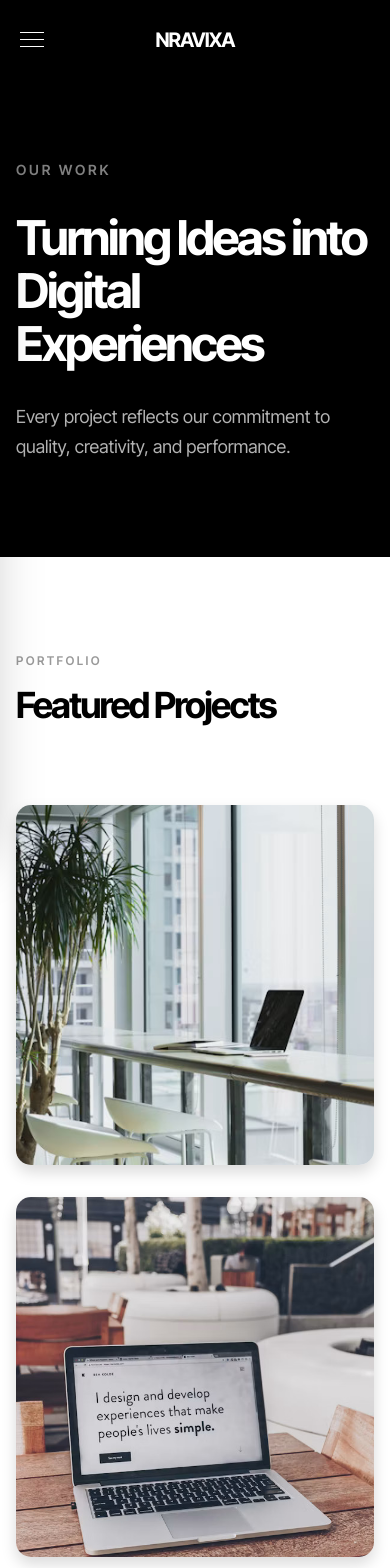
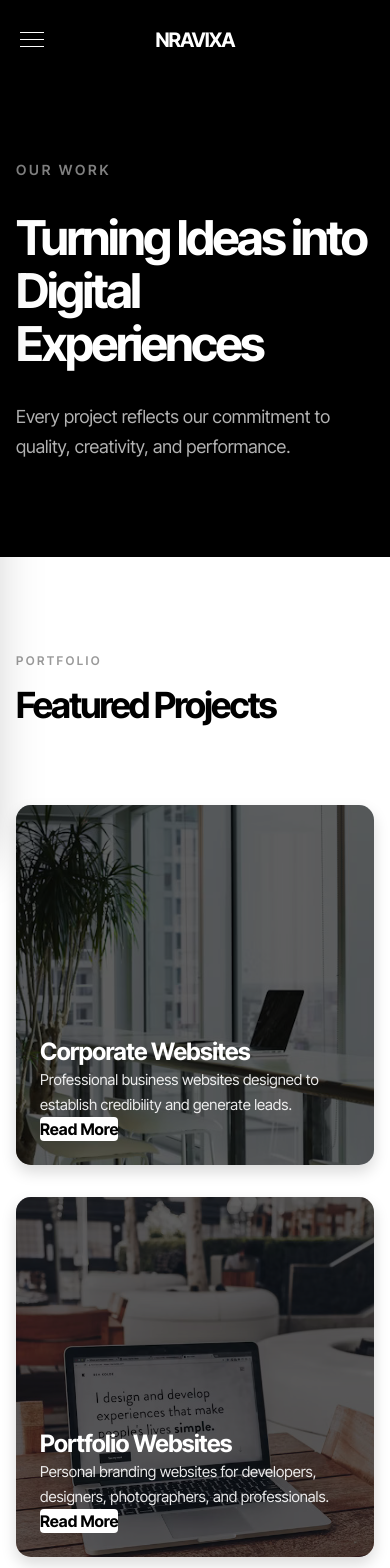
Before and after one commit to nravixa/NRAVIXA, a Next.js app: page /work in a window 390 px wide. Shown: the top 1568 px of the page. Built offline with nearby package versions, Linux system fonts and the light colour scheme.

Commit message:
Mobile view

```diff
--- a/src/components/sections/Concepts.tsx
+++ b/src/components/sections/Concepts.tsx
@@ -1,4 +1,5 @@
 import React from "react";
+import Image from "next/image";
 import { Container } from "../layout/Container";
 import { Section } from "../layout/Section";
 import { Content } from "../layout/Content";
@@ -59,11 +60,18 @@ export function Concepts() {
                 <div className="w-full md:w-2/3 aspect-[4/3] bg-[#f8f8f8] border border-black/5 overflow-hidden relative cursor-pointer">
                   {/* Internal image placeholder that scales on hover */}
                   <div
-                    className={`absolute inset-0 transition-transform duration-[800ms] ease-premium group-hover:scale-105 flex items-center justify-center ${concept.image ? "bg-cover bg-center" : "bg-black/5"}`}
-                    style={concept.image ? { backgroundImage: `url(${concept.image})` } : {}}
+                    className="absolute inset-0 transition-transform duration-[800ms] ease-premium group-hover:scale-105 flex items-center justify-center bg-black/5"
                   >
-                    {!concept.image && (
-                      <span className="text-black/20 font-medium tracking-widest text-sm uppercase">
+                    {concept.image ? (
+                      <Image
+                        src={concept.image}
+                        alt={concept.title}
+                        fill
+                        className="object-cover"
+                        sizes="(max-width: 768px) 100vw, 66vw"
+                      />
+                    ) : (
+                      <span className="text-black/20 font-medium tracking-widest text-sm uppercase relative z-10">
                         Image Placeholder
                       </span>
                     )}
--- a/src/components/sections/Services.tsx
+++ b/src/components/sections/Services.tsx
@@ -1,4 +1,5 @@
 import React from "react";
+import Image from "next/image";
 import { Container } from "../layout/Container";
 import { Section } from "../layout/Section";
 import { Content } from "../layout/Content";
@@ -36,14 +37,18 @@ export function Services() {
               <div
                 key={service.title}
                 className="relative w-full h-[400px] overflow-hidden group cursor-pointer rounded-none"
+                tabIndex={0}
               >
                 {/* Background Image with slight zoom on hover */}
-                <div
-                  className="absolute inset-0 bg-cover bg-center transition-transform duration-[800ms] ease-premium group-hover:scale-105"
-                  style={{ backgroundImage: `url(${service.image})` }}
+                <Image
+                  src={service.image}
+                  alt={service.title}
+                  fill
+                  className="object-cover transition-transform duration-[800ms] ease-premium group-hover:scale-105 group-focus:scale-105 group-active:scale-105"
+                  sizes="(max-width: 768px) 100vw, (max-width: 1200px) 50vw, 33vw"
                 />
                 {/* Dark overlay for text readability */}
-                <div className="absolute inset-0 bg-black/30 transition-colors duration-500 ease-premium group-hover:bg-black/10" />
+                <div className="absolute inset-0 bg-black/30 transition-colors duration-500 ease-premium group-hover:bg-black/10 group-focus:bg-black/10 group-active:bg-black/10" />
 
                 {/* Content */}
                 <div className="relative z-10 flex flex-col h-full justify-between w-full p-32">
--- a/src/components/ui/ProjectCard.tsx
+++ b/src/components/ui/ProjectCard.tsx
@@ -11,20 +11,21 @@ interface ProjectCardProps {
 
 export function ProjectCard({ title, description, image, link = "#" }: ProjectCardProps) {
   return (
-    <Link href={link} className="relative w-full h-[360px] rounded-[15px] overflow-hidden flex items-end p-24 cursor-pointer transition-transform duration-400 ease-[ease] shadow-[0_7px_15px_rgba(0,0,0,0.15)] group hover:-translate-y-5 block">
+    <Link href={link} className="relative w-full h-[360px] rounded-[15px] overflow-hidden flex items-end p-24 cursor-pointer transition-transform duration-400 ease-[ease] shadow-[0_7px_15px_rgba(0,0,0,0.15)] group md:hover:-translate-y-5 block">
       {/* Overlay */}
-      <div className="absolute inset-0 bg-black/60 opacity-0 transition-opacity duration-500 ease-[ease] z-10 group-hover:opacity-100 pointer-events-none" />
+      <div className="absolute inset-0 bg-black/60 md:opacity-0 opacity-100 transition-opacity duration-500 ease-[ease] z-10 md:group-hover:opacity-100 pointer-events-none" />
 
       {/* Background Image */}
-      {/* eslint-disable-next-line @next/next/no-img-element */}
-      <img
+      <Image
         src={image}
         alt={title}
-        className="absolute inset-0 w-full h-full object-cover transition-transform duration-500 ease-[ease] z-0 group-hover:scale-110"
+        fill
+        className="object-cover transition-transform duration-500 ease-[ease] z-0 md:group-hover:scale-110"
+        sizes="(max-width: 768px) 100vw, (max-width: 1200px) 50vw, 33vw"
       />
 
       {/* Info Content */}
-      <div className="relative z-20 text-white translate-y-[40px] opacity-0 transition-all duration-500 ease-[ease] group-hover:translate-y-0 group-hover:opacity-100 w-full">
+      <div className="relative z-20 text-white md:translate-y-[40px] translate-y-0 md:opacity-0 opacity-100 transition-all duration-500 ease-[ease] md:group-hover:translate-y-0 md:group-hover:opacity-100 w-full">
         <h3 className="mb-10 text-2xl font-bold tracking-tight">{title}</h3>
         <p className="text-[15px] leading-relaxed mb-20 text-white/90">{description}</p>
         <button className="px-20 py-10 border-none rounded bg-white text-black font-bold cursor-pointer transition-all duration-300 hover:bg-black hover:text-white">
```
